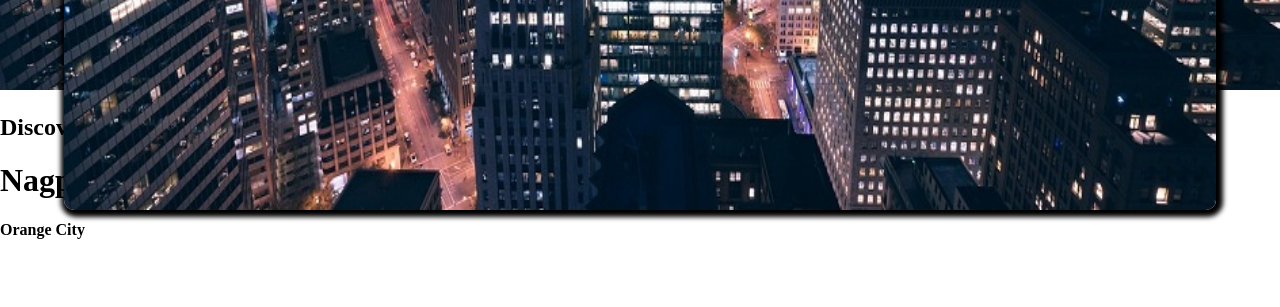
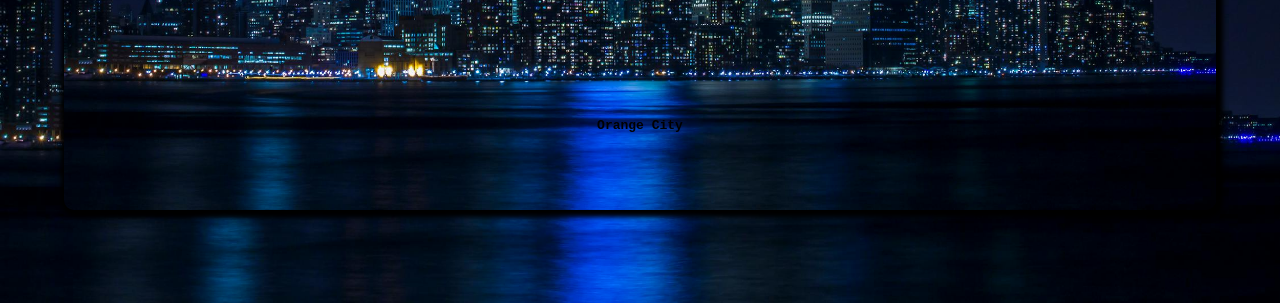
Before and after one commit to Shrilesh-Dhobale/Discover-Orange-City, a plain HTML site: page index.html in a window 1280 px wide. Shown: the part 550-857 px from the top of the page. Before the commit the page ends 810 px from the top, so only its background shows below. Drawn offline with Linux system fonts and the light colour scheme.

Commit message:
Backgroung image changed

```diff
--- a/index.html
+++ b/index.html
@@ -7,12 +7,12 @@
     <link rel="stylesheet" href="style.css"/>
 </head>
 <body>
-    <img id="bg-img" src="./images/nagpur.jpg"/>
-    <img id="up-img" src="./images/nagpur.jpg"/>
-    <div >
-        <h2 id="dis">Discover</h2>
-        <h1 id="city">Nagpur</h1>
-        <h4 id="org">Orange City</h4>
+    <img id="bg-img" src="./images/nagpur.jpeg"/>
+    <img id="up-img" src="./images/nagpur.jpeg"/>
+    <div class="text-overlay">
+        <h2>Discover</h2>
+        <h1>Nagpur</h1>
+        <h4>Orange City</h4>
 
     </div>
 </body>
--- a/style.css
+++ b/style.css
@@ -19,3 +19,23 @@ body{
     box-shadow: 2px 2px 5px 5px ;
     border-radius: 10px;
 }
+.text-overlay{
+    position:absolute;
+    bottom:100px;
+    left:50%;
+    transform:translateX(-50%);
+    text-align:center;
+    font-family: monospace;
+    z-index:1;/*Behind the Building img*/
+}
+.text-overlay h2{
+    color:white;
+    font-size: 80px;
+
+    margin-top: -200px;
+}
+.text-overlay h1{
+    color:white;
+    font-size: 200px;;
+
+}
```
Also changed, not shown: images/nagpur.jpeg (added), images/nagpur.jpg (deleted).
